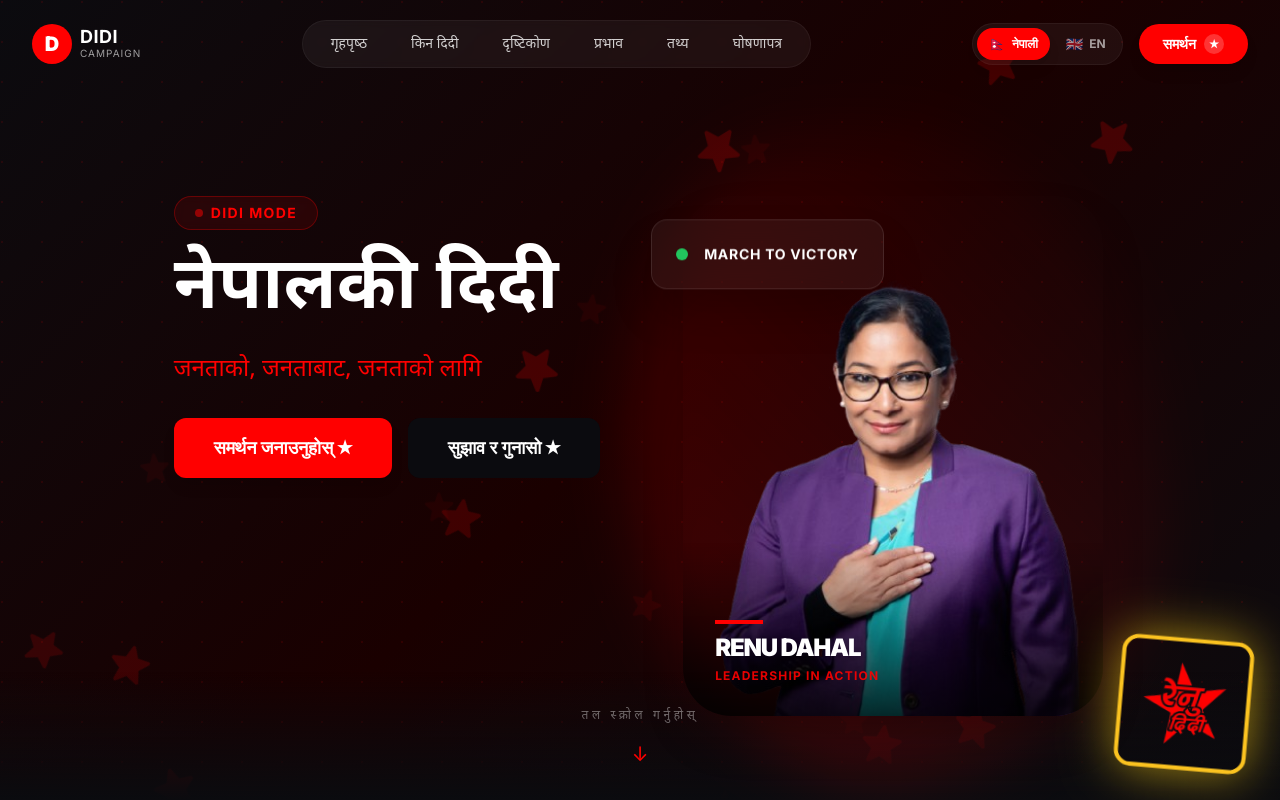
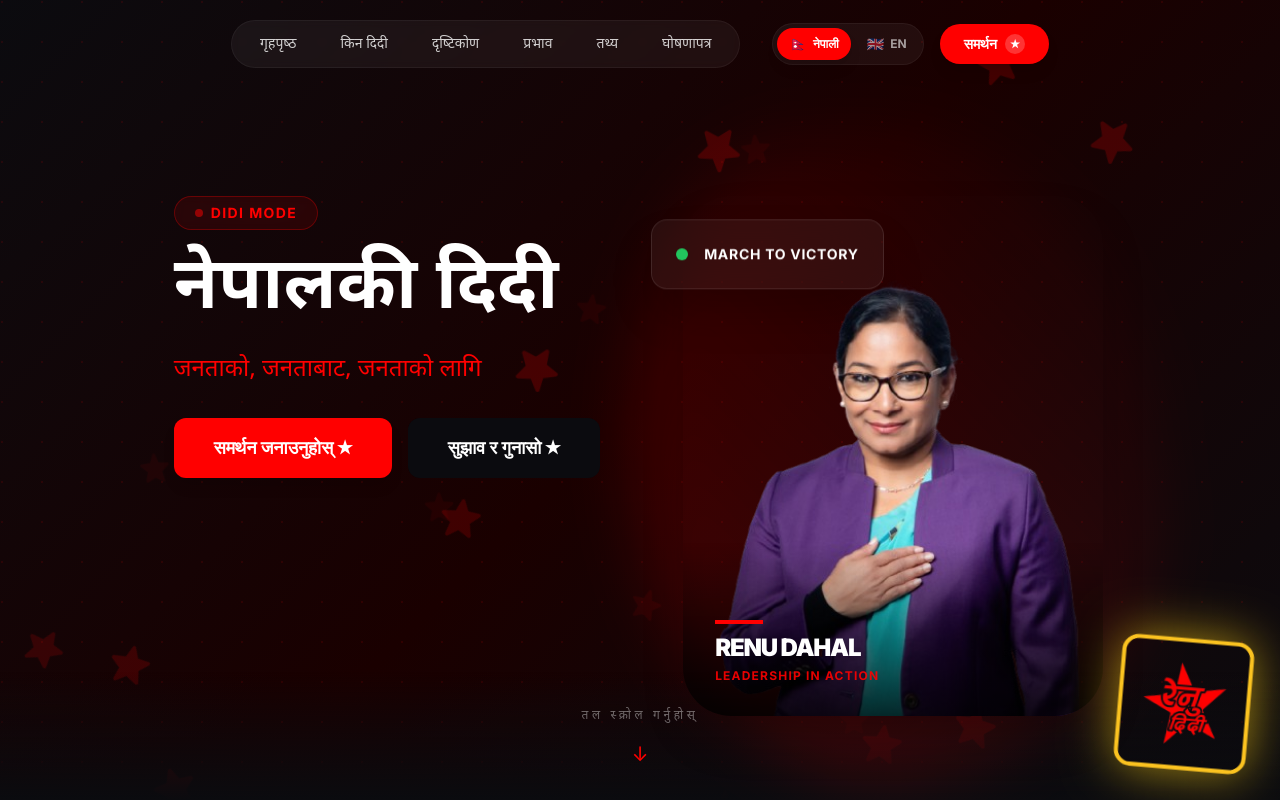
Before and after one commit to aashishlamsal/renudidi-election, a Next.js app: page / in a window 1280 px wide. Shown: the top 800 px of the page. Built offline with nearby package versions, Linux system fonts and the light colour scheme.

Commit message:
navbar optimization

```diff
--- a/components/Header.tsx
+++ b/components/Header.tsx
@@ -39,17 +39,7 @@ export default function Header() {
         : 'bg-transparent py-5'
         }`}
     >
-      <nav className="container-custom flex items-center justify-between">
-        {/* Logo / Brand */}
-        <a href="/" className="relative z-50 flex items-center gap-2 group">
-          <div className="w-10 h-10 rounded-full bg-didi-red flex items-center justify-center text-white font-black text-xl shadow-glow-red group-hover:scale-110 transition-transform duration-300">
-            D
-          </div>
-          <div className="flex flex-col">
-            <span className="text-white font-bold leading-none tracking-wide text-lg">DIDI</span>
-            <span className="text-white/60 text-[10px] tracking-widest uppercase">Campaign</span>
-          </div>
-        </a>
+      <nav className="container-custom flex items-center justify-center gap-8">
 
         {/* Desktop Nav */}
         <div className="hidden lg:flex items-center gap-1 bg-white/5 backdrop-blur-sm rounded-full px-2 py-1 border border-white/5">
```
